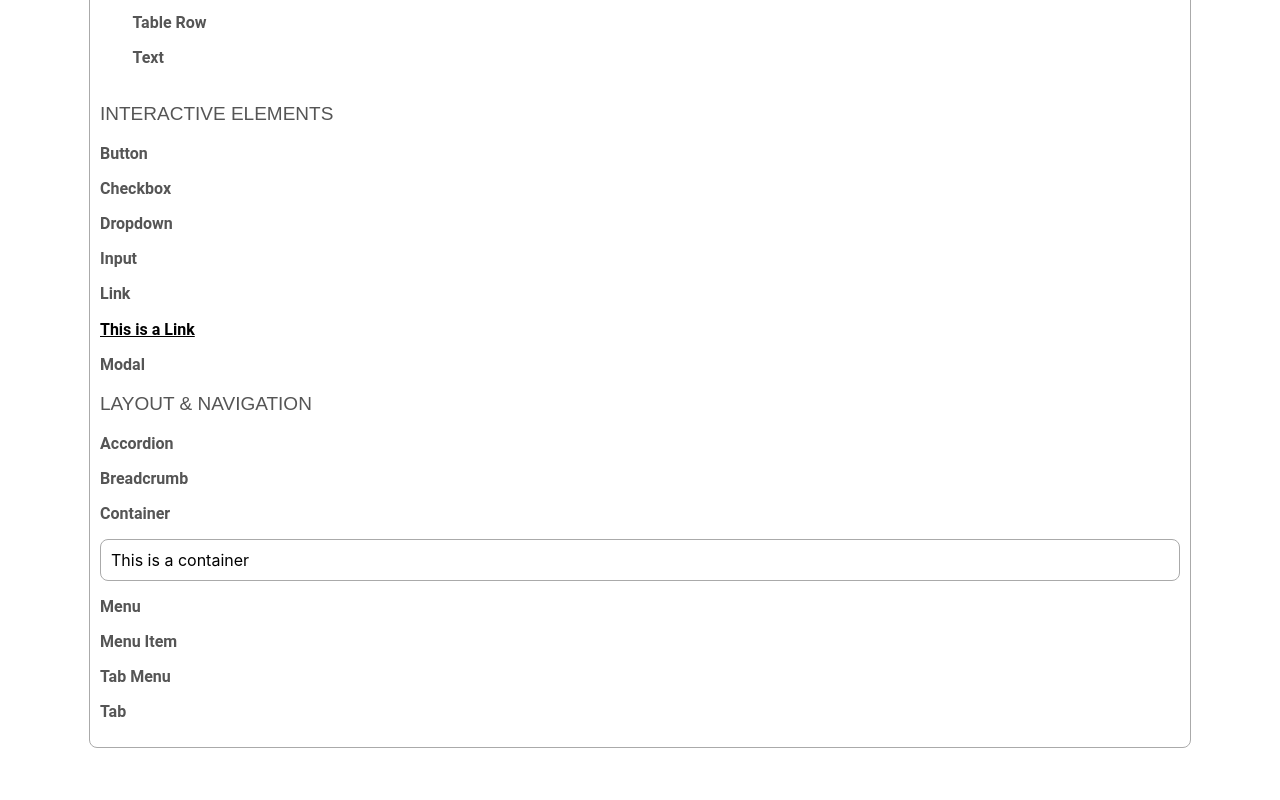
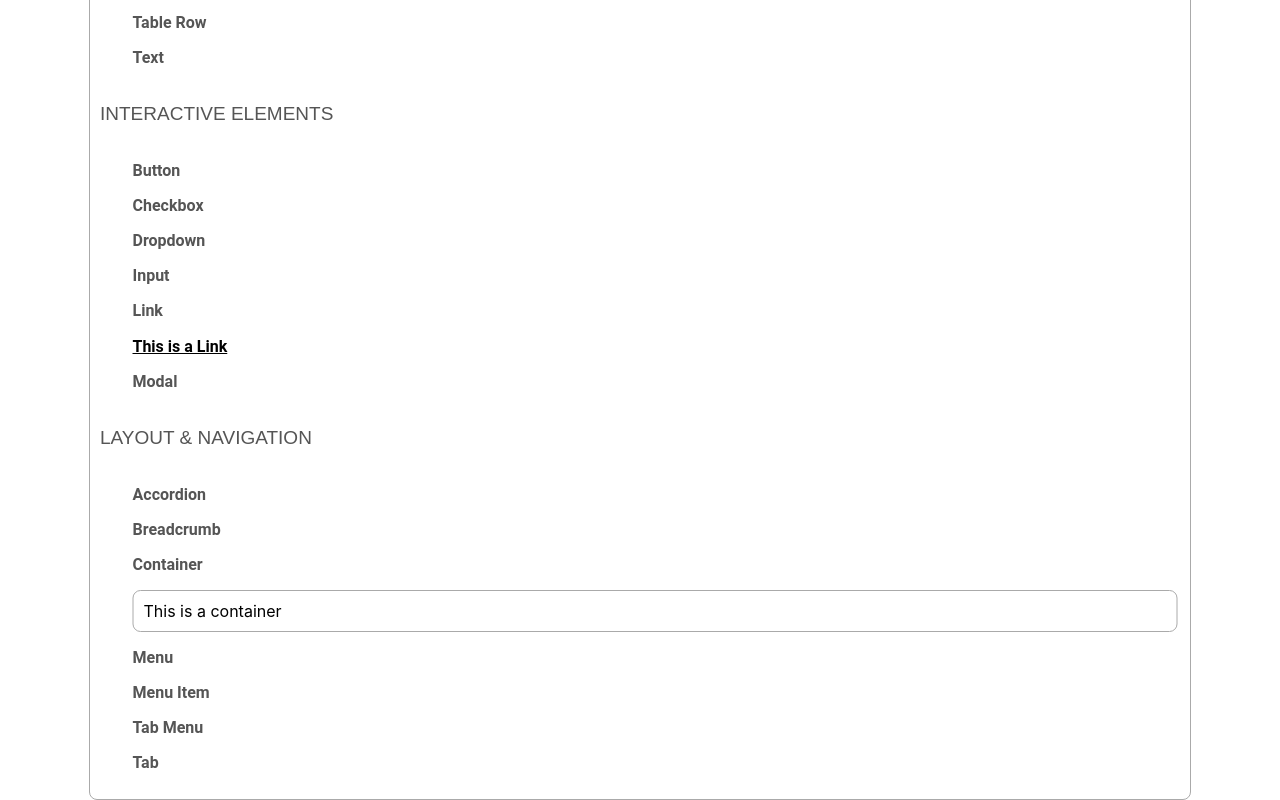
Before and after one commit to edriste/QuillUI, a React (Create React App) app: page / in a window 1280 px wide. Shown: the part 1133-1933 px from the top of the page. Before the commit the page ends 1881 px from the top, so only its background shows below. Built offline with nearby package versions, Linux system fonts and the light colour scheme.

Commit message:
refactor: change layout of demo

```diff
--- a/src/App.tsx
+++ b/src/App.tsx
@@ -84,6 +84,7 @@ function App() {
         <Text type="subHeader" textAlign="left">
           Interactive Elements
         </Text>
+        <Container paddingTop="1px" paddingBottom="1px" marginLeft="15px">
           <Text type="subSubHeader" textAlign="left">
             Button
           </Text>
@@ -99,13 +100,17 @@ function App() {
           <Text type="subSubHeader" textAlign="left">
             Link
           </Text>
-        <Link source="https://github.com/edriste/QuillUI">This is a Link</Link>
+          <Link source="https://github.com/edriste/QuillUI">
+            This is a Link
+          </Link>
           <Text type="subSubHeader" textAlign="left">
             Modal
           </Text>
+        </Container>
         <Text type="subHeader" textAlign="left">
           Layout &amp; Navigation
         </Text>
+        <Container paddingTop="1px" paddingBottom="1px" marginLeft="15px">
           <Text type="subSubHeader" textAlign="left">
             Accordion
           </Text>
@@ -136,6 +141,7 @@ function App() {
             Tab
           </Text>
         </Container>
+      </Container>
     </div>
   );
 }
```
Lines whose indentation alone changed are shown as unchanged.
